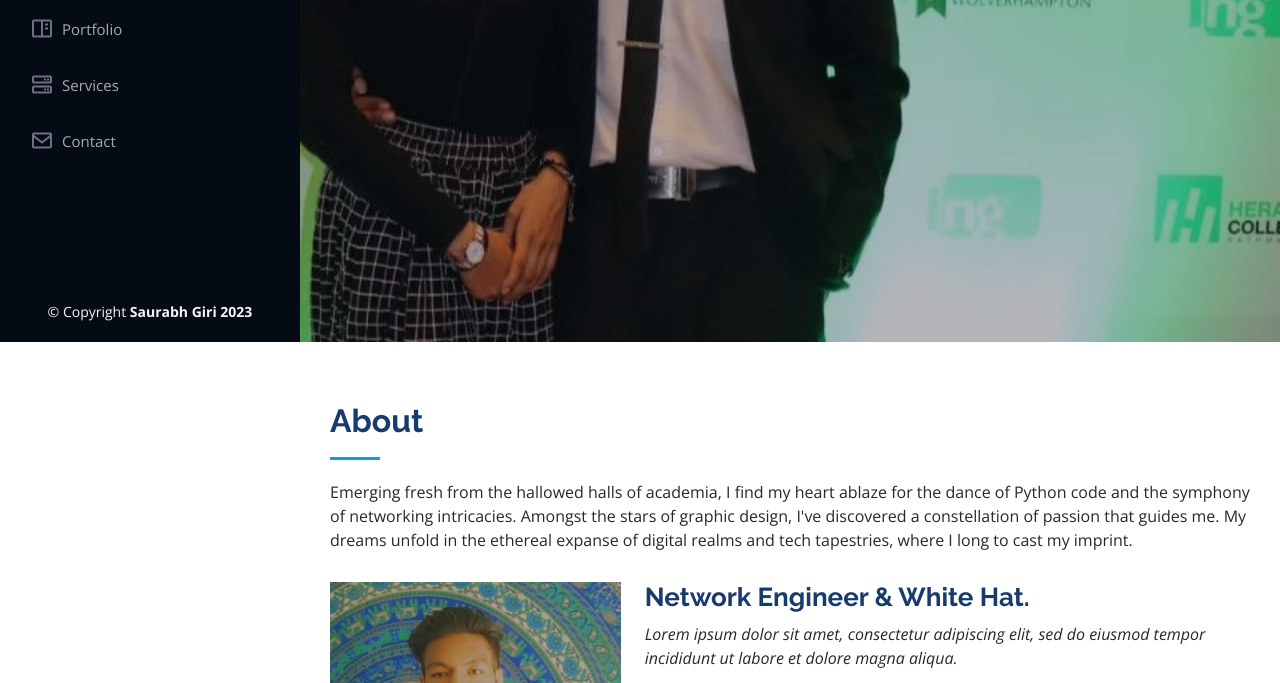
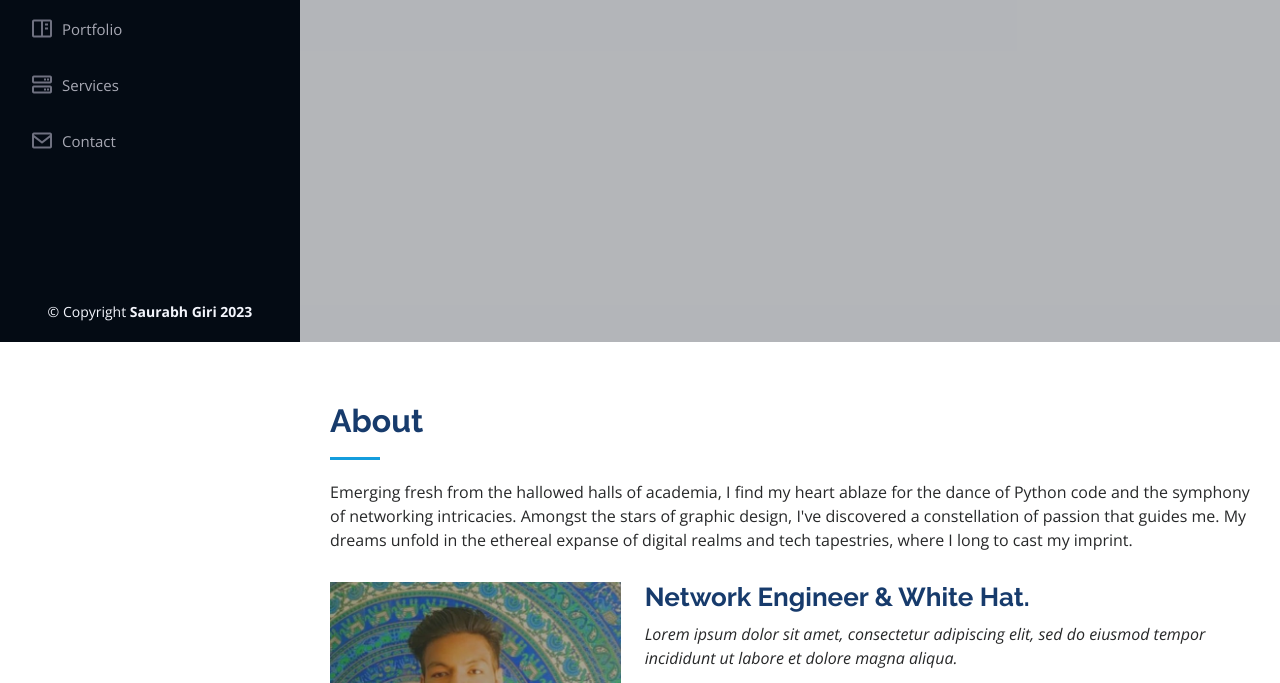
Before and after one commit to giri-saurabh-dev/portfolio-website, a plain HTML site: page index.html in a window 1280 px wide. Shown: the part 458-1141 px from the top of the page. Drawn offline with nearby package versions, Linux system fonts and the light colour scheme.

Commit message:
bugs fixed with bg image

```diff
--- a/assets/css/style.css
+++ b/assets/css/style.css
@@ -241,7 +241,7 @@ body {
   #hero {
     width: 100%;
     height: 100vh;
-    background: url("../img/main.jpg") top center;
+    background: url("../img/") top center;
     background-size: cover;
   }
 
```
